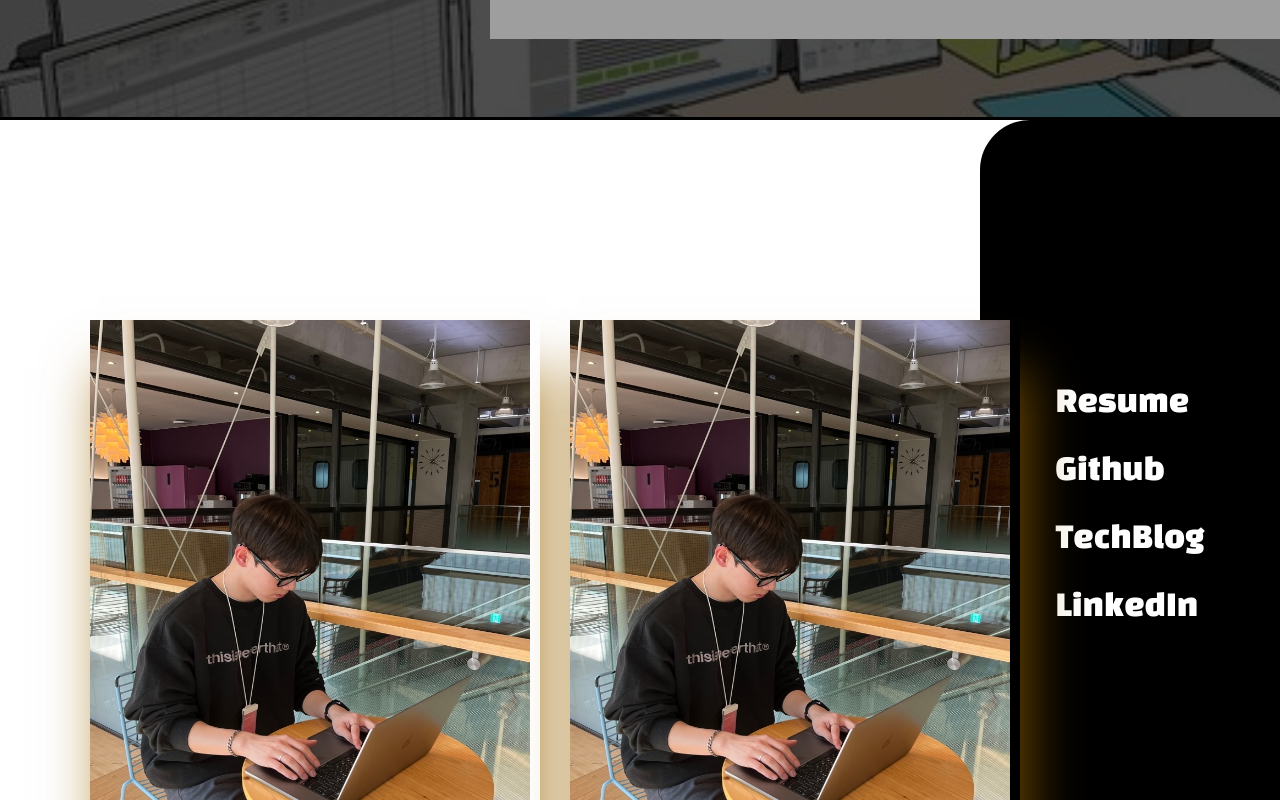
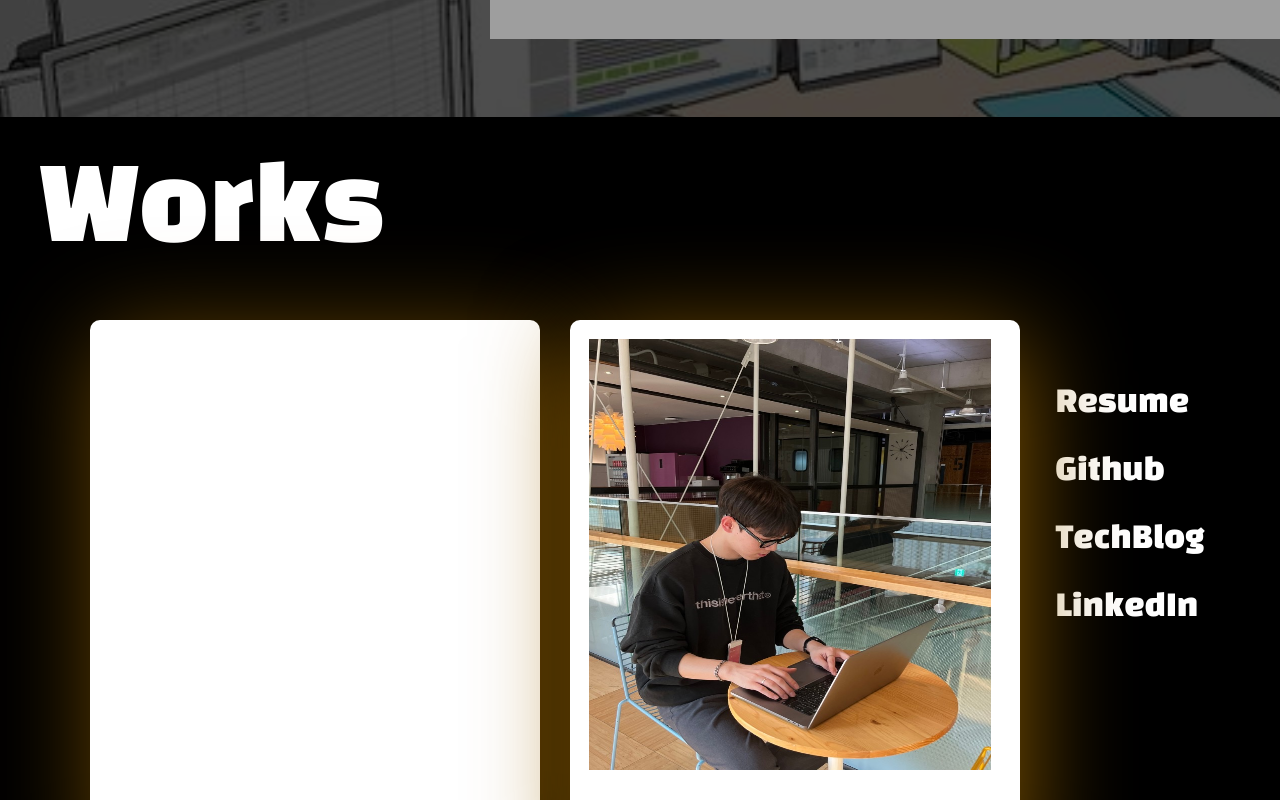
Before and after one commit to YesHyeon/hyun-site-web, a React (Create React App) app: page / in a window 1280 px wide. Shown: the part 1540-2340 px from the top of the page. Built offline with nearby package versions, Linux system fonts and the light colour scheme; no server answers; grey boxes are pictures that could not be loaded.

Commit message:
feat: 카드 뒤집는 애니메이션 추가

```diff
--- a/src/components/introduce/introduce.js
+++ b/src/components/introduce/introduce.js
@@ -15,8 +15,8 @@ import Title from '../title/title';
 import { Description } from '../profileCard/profileCard.styles';
 
 function Introduce() {
+  const [cardPosition, setCardPosition] = useState(false);
   const [scrollPosition, setScrollPosition] = useState(false);
-  const [cardPosition, setCardPosition] = useState(false);
 
   const dom = useRef();
 
--- a/src/components/works/works.js
+++ b/src/components/works/works.js
@@ -15,6 +15,7 @@ import {
   DescriptionTitle,
   DescriptionText,
   CardAnimation,
+  FrontImage,
 } from './works.styles';
 import Title from '../title/title';
 import Profile from '../../images/introduce/profile.png';
@@ -52,20 +53,26 @@ const Works = () => {
       <CardContainer>
         <Flip>
           {rotatePosition ? (
+            <CardAnimation>
+              <FrontCard>
+                <FrontImage src={Profile} />
+              </FrontCard>
+              <BackCard />
+            </CardAnimation>
+          ) : (
             <Card>
-              <FrontCard src={Profile}></FrontCard>
+              <FrontCard>
+                <FrontImage src={Profile} />
+              </FrontCard>
               <BackCard />
             </Card>
-          ) : (
-            <CardAnimation>
-              <FrontCard src={Profile}></FrontCard>
-              <BackCard />
-            </CardAnimation>
           )}
         </Flip>
         <Flip>
           <Card>
-            <FrontCard src={Profile}></FrontCard>
+            <FrontCard>
+              <FrontImage src={Profile}></FrontImage>
+            </FrontCard>
             <BackCard>
               <DescriptionTitle>Project</DescriptionTitle>
               <DescriptionText># 개인포트폴리오 사이트</DescriptionText>
--- a/src/components/works/works.styles.js
+++ b/src/components/works/works.styles.js
@@ -4,7 +4,7 @@ export const MainContainer = styled.div`
   position: relative;
   width: 100%;
   height: 100%;
-  background-color: white;
+  background-color: black;
 `;
 
 export const CardContainer = styled.div`
@@ -31,22 +31,9 @@ export const Card = styled.div`
   transform-style: preserve-3d;
   cursor: pointer;
 
-  /* :hover {
+  :hover {
     transform: rotateY(180deg);
-  } */
-
-  animation: lota 2s ease 1;
-
-  transform: rotateY(0deg);
-
-  /* @keyframes lota {
-    0% {
-      transform: rotateY(0deg);
-    }
-    100% {
-      transform: rotateY(-180deg);
-    }
-  } */
+  }
 `;
 
 export const CardAnimation = styled.div`
@@ -56,10 +43,6 @@ export const CardAnimation = styled.div`
   height: 100%;
   transform-style: preserve-3d;
   cursor: pointer;
-
-  /* :hover {
-    transform: rotateY(180deg);
-  } */
 
   animation: lota 2s ease 1;
 
@@ -75,7 +58,7 @@ export const CardAnimation = styled.div`
   }
 `;
 
-export const FrontCard = styled.img`
+export const FrontCard = styled.div`
   position: absolute;
   width: 100%;
   height: 100%;
@@ -84,8 +67,18 @@ export const FrontCard = styled.img`
   justify-content: center;
   align-items: center;
   color: #fff;
+  border-radius: 10px;
+  background-color: white;
+  box-shadow: 8px 16px 100px 0px rgba(155, 103, 0, 0.8);
+`;
 
-  box-shadow: 8px 50px 50px 0px rgba(155, 103, 0, 0.7);
+export const FrontImage = styled.img`
+  width: calc(100% - 38px);
+  height: 450px;
+  position: absolute;
+  top: 0px;
+  padding-top: 19px;
+  margin: 0 auto;
 `;
 
 export const BackCard = styled.div`
@@ -96,9 +89,10 @@ export const BackCard = styled.div`
   display: flex;
   justify-content: center;
   align-items: center;
+  border-radius: 10px;
   color: #fff;
 
-  background: royalblue;
+  background-color: white;
 
   transform: rotateY(180deg);
 
```
